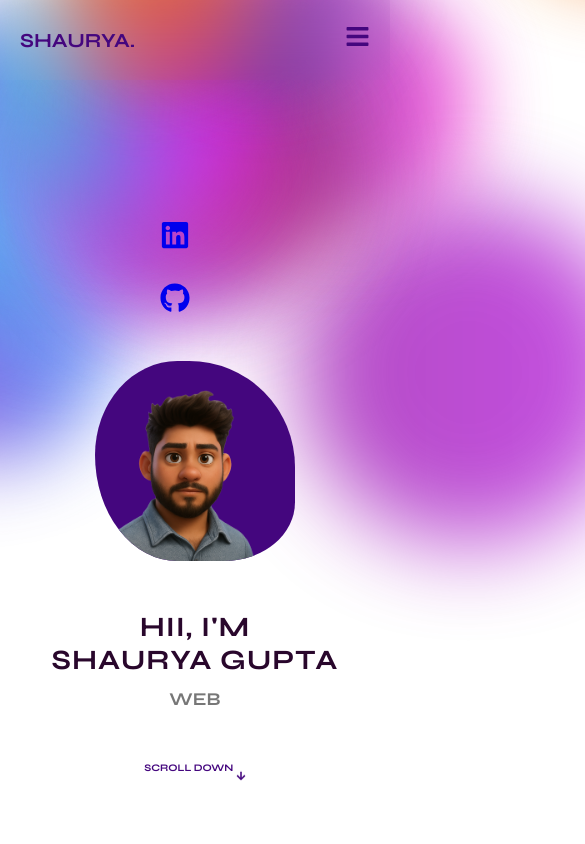
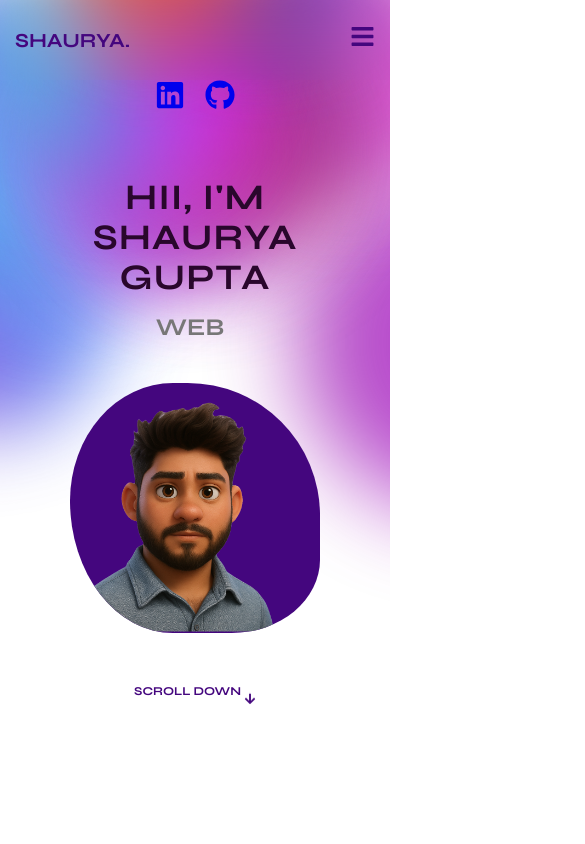
Before and after one commit to shauryagupta045/Portfolio, a React (Vite) app in the folder frontend/: page / in a window 390 px wide. Shown: the top 844 px of the page, 585 px wide, since content can reach past the window. Built offline with nearby package versions, Linux system fonts and the light colour scheme.

Commit message:
adding skills

```diff
--- a/frontend/src/components/Home/Home.css
+++ b/frontend/src/components/Home/Home.css
@@ -476,82 +476,100 @@
       transform: translate(-100px, 50px) rotate(-90deg);
     }
   }
+  /* Media Queries for Responsiveness */
+@media (max-width: 768px) {
+  /* Navigation */
+  .nav-bar {
+    padding: 0 15px;
+    flex-wrap: wrap;
+  }
 
+  .navigation {
+    display: none;
+    width: 100%;
+    position: absolute;
+    top: 100%;
+    left: 0;
+    background: white;
+    box-shadow: 0 2px 5px rgba(0, 0, 0, 0.2);
+  }
 
-/* Media Queries for Mobile */
-@media (max-width: 768px) {
+  .navigation.active {
+    display: flex;
+    flex-direction: column;
+    padding: 10px 0; /* Add padding for better spacing */
+  }
+
+  .nav-item {
+    display: flex;
+    flex-direction: column;
+    width: 100%;
+    text-align: center;
+  }
+
+  .nav-item a {
+    padding: 15px; /* Larger padding for tap targets */
+    border-bottom: 1px solid #ddd;
+    margin-right: 0;
+  }
+
+  .hamburger {
+    display: block;
+  }
+
+  /* Home Section */
+  .home {
+    padding: 60px 15px 30px; /* Increase top padding */
+    min-height: auto;
+  }
+
   .home .home-container {
     flex-direction: column;
-    justify-content: center;
-    text-align: center;
   }
 
   .home-container .media-icons {
     flex-direction: row;
-    margin: 20px 0;
-    font-size: 24px;
-    gap: 15px;
+    margin: 20px 0; /* Add vertical spacing */
+    justify-content: center;
+    gap: 20px; /* Increase gap between icons */
   }
 
   .home-container .info {
-    margin-left: 0;
-    order: 1;
+    text-align: center;
+    margin-left: 0; /* Reset negative margin */
+    margin-top: 40px; /* More space above text */
   }
 
   .home-container .info h2 {
-    font-size: clamp(32px, 8vw, 42px);
-    line-height: 1.2;
+    font-size: 36px;
+    line-height: 40px;
+    margin-top: 0;
+    margin-bottom: 10px; /* Space below heading */
+  }
+
+  .home-container .info h3 {
+    font-size: 24px;
+    line-height: 30px;
+    margin-bottom: 20px; /* Space below subheading */
+  }
+
+  .blobpic {
+    width: 100%;
+    max-width: 250px;
+    height: auto;
+    aspect-ratio: 1 / 1;
+    margin: 20px auto; /* Center and add vertical space */
+  }
+
+  .blobpic img {
+    width: 100%;
+    height: 100%;
+    margin: 0;
+    object-fit: cover;
+  }
+
+  .home .scroll-down {
     margin-top: 30px;
   }
 
-  .home-container .info h3 {
-    font-size: clamp(18px, 4vw, 24px);
-    line-height: 1.3;
-    margin: 10px auto;
-    max-width: 90%;
-  }
-
-  .blobpic {
-    width: 250px;
-    height: 250px;
-    order: 0;
-    margin: 20px auto;
-  }
-
-  .blobpic img {
-    margin-top: 15px;
-  }
-
-  .home .scroll-down {
-    margin-top: 40px;
-  }
 }
-
-@media (max-width: 480px) {
-  .home-container .info h2 {
-    font-size: clamp(28px, 7vw, 36px);
-  }
-
-  .blobpic {
-    width: 200px;
-    height: 200px;
-  }
-
-  .home .scroll-down {
-    font-size: 10px;
-  }
-}
-
-/* Existing styles remain unchanged below this line */
-.home-container .media-icons {
-  display: flex;
-  flex-direction: column;
-  margin-right: 40px;
-  margin-top: 90px;
-  font-size: 30px;
-  gap: 25px;
-  transition: 0.5s ease;
-  color: #6a11cb;
-}
-
-/* ... (keep all existing styles below exactly as they are) */
--- a/frontend/src/components/navbar/Navbar.css
+++ b/frontend/src/components/navbar/Navbar.css
@@ -1,12 +1,22 @@
-
+/* Reset */
 a {
   text-decoration: none;
 }
 
 li {
   list-style: none;
+  padding: 0;
+  margin: 0;
 }
 
+/* Prevent horizontal scroll globally */
+html, body {
+  margin: 0;
+  padding: 0;
+  overflow-x: hidden;
+}
+
+/* Header Styles */
 header {
   position: fixed;
   top: 0;
@@ -15,6 +25,7 @@ header {
   z-index: 999;
   backdrop-filter: blur(20px);
   transition: 0.5s ease;
+  overflow-x: hidden; /* Ensure no child spills over */
 }
 
 header.sticky {
@@ -33,22 +44,29 @@ header.sticky {
   transition: 0.5s ease;
   height: calc(65px + 15px);
   max-width: 1250px;
+  box-sizing: border-box;
+  width: 100%;
+  overflow-x: hidden;
 }
 
 header.sticky .nav-bar {
   height: calc(32px + 15px);
 }
 
+/* Logo */
 .nav-bar .logo {
   color: rgb(68, 6, 126);
   font-size: 20px;
   font-weight: bolder;
+  white-space: nowrap;
 }
 
+/* Nav Items */
 .nav-item a {
   color: rgb(68, 6, 126);
   font-size: 15px;
   font-weight: bold;
+  white-space: nowrap;
 }
 
 .nav-item a:not(:last-child) {
@@ -59,13 +77,13 @@ header.sticky .nav-bar {
   color: blue;
 }
 
+/* Hamburger */
 .hamburger {
   display: none;
   font-size: 25px;
   color: rgb(68, 6, 126);
   cursor: pointer;
 }
-
 
 /* Responsive Styles */
 @media (max-width: 768px) {
@@ -87,6 +105,7 @@ header.sticky .nav-bar {
     display: flex;
     align-items: center;
     justify-content: center;
+    overflow-x: hidden;
   }
 
   .navigation.active {
--- a/frontend/src/components/skills/Skills.jsx
+++ b/frontend/src/components/skills/Skills.jsx
@@ -1,6 +1,8 @@
 import React, { useState } from "react";
 import "./Skills.css";
 
+import c from "../../assets/c.png";
+import c1 from "../../assets/c++.png";
 import html5 from "../../assets/html5.png";
 import css3 from "../../assets/css3.png";
 import javascript from "../../assets/javascript.png";
@@ -23,6 +25,8 @@ const Skills = () => {
   const [showSkillList, setShowSkillList] = useState(true);
 
   const skills = [
+    { title: "C Languague", img: c },
+    { title: "C++ Languague", img: c1 },
     { title: "HTML5", img: html5 },
     { title: "CSS3", img: css3 },
     { title: "JavaScript", img: javascript },
```
Also changed, not shown: frontend/src/assets/c++.png (added), frontend/src/assets/c.png (added).
